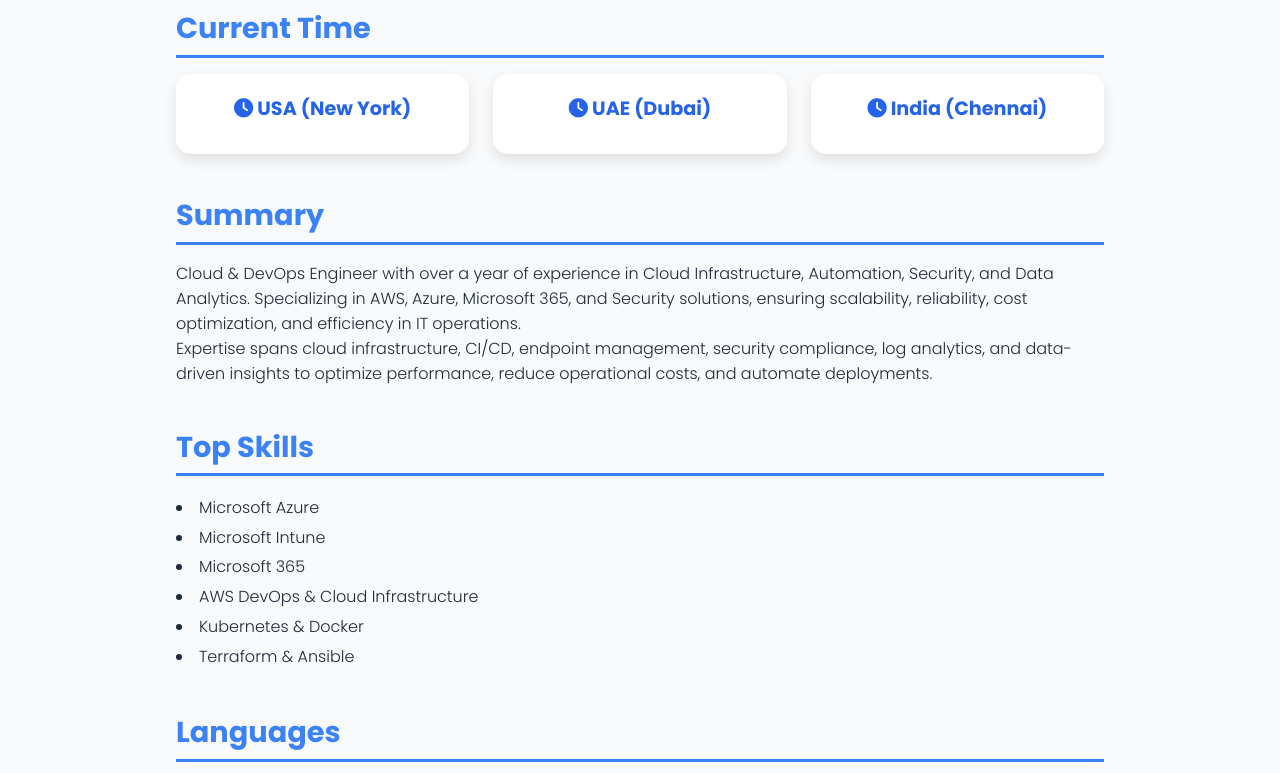
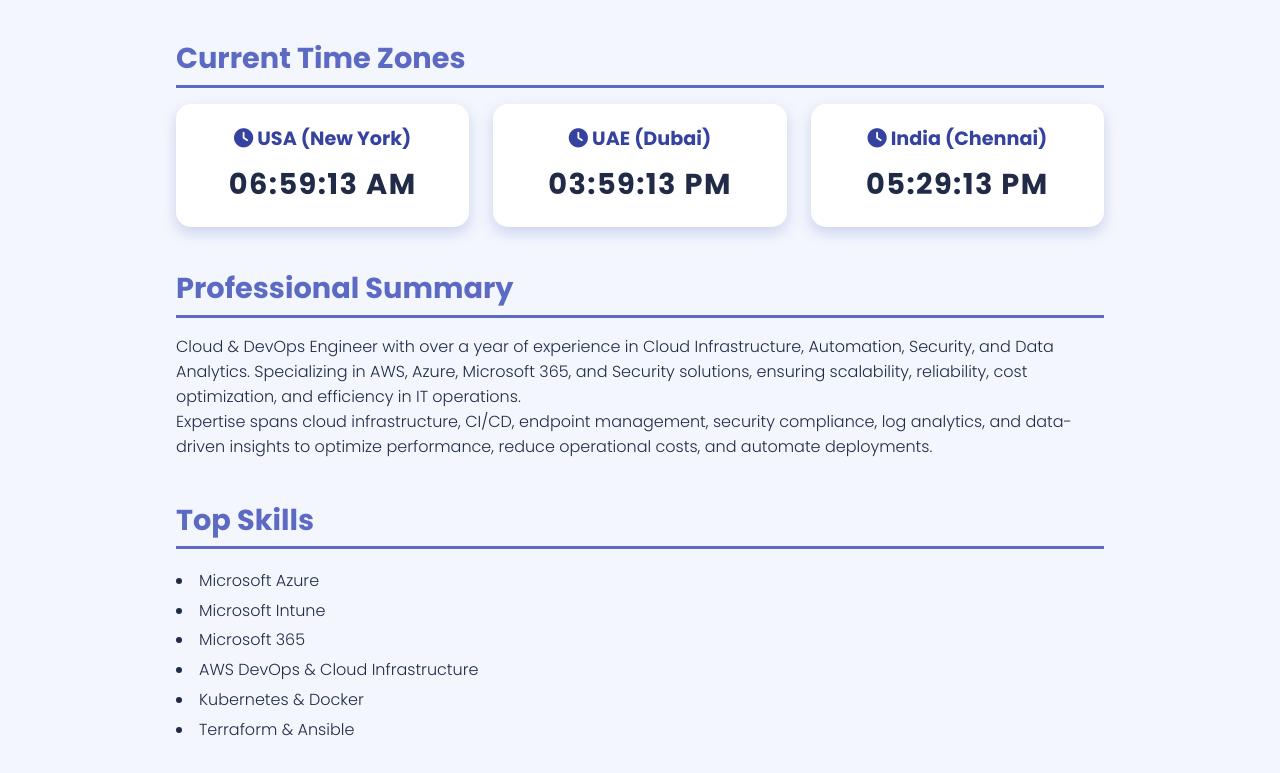
Before and after one commit to andrewsrio2001/Tech-Land, a plain HTML site: page index.html in a window 1280 px wide. Shown: the part 233-1006 px from the top of the page. Drawn offline with Linux system fonts and the light colour scheme; a small style sheet from the web is missing.

Commit message:
Update page title and content for Techeron

```diff
--- a/index.html
+++ b/index.html
@@ -3,7 +3,7 @@
 <head>
 <meta charset="UTF-8" />
 <meta name="viewport" content="width=device-width, initial-scale=1" />
-<title>Andrews M - DevOps & Multi-Cloud Engineer</title>
+<title>Techeron - Andrews M | DevOps & Multi-Cloud Engineer</title>
 
 <!-- Google Fonts -->
 <link href="https://fonts.googleapis.com/css2?family=Poppins:wght@300;500;700&display=swap" rel="stylesheet" />
@@ -12,7 +12,6 @@
 <link
   rel="stylesheet"
   href="https://cdnjs.cloudflare.com/ajax/libs/font-awesome/6.4.0/css/all.min.css"
-  integrity="sha512-papbM+xL5dqB1sK1kxypcUyUrVf5+nDjRpi4+dZ4lu1/0RbHwYHxP6Km2Bbq85UgBvlnD7fksfT54N7m+guPdw=="
   crossorigin="anonymous"
   referrerpolicy="no-referrer"
 />
@@ -40,23 +39,23 @@
 
   /* Themes */
   .light-theme {
-    --background-primary: #f9fafb;
+    --background-primary: #f3f6fd;
     --background-secondary: #ffffff;
-    --foreground-primary: #1f2937;
-    --foreground-secondary: #4b5563;
-    --accent: #3b82f6;
-    --accent-dark: #2563eb;
-    --shadow: rgba(0, 0, 0, 0.1);
+    --foreground-primary: #212b48;
+    --foreground-secondary: #4b5c8a;
+    --accent: #5c6ac4; /* Techeron blue */
+    --accent-dark: #36429f;
+    --shadow: rgba(92, 106, 196, 0.25);
     --white: #fff;
   }
   .dark-theme {
-    --background-primary: #1f2937;
-    --background-secondary: #374151;
-    --foreground-primary: #f9fafb;
-    --foreground-secondary: #d1d5db;
-    --accent: #3b82f6;
-    --accent-dark: #2563eb;
-    --shadow: rgba(0, 0, 0, 0.5);
+    --background-primary: #1b1f35;
+    --background-secondary: #2b3063;
+    --foreground-primary: #f3f6fd;
+    --foreground-secondary: #a4adcf;
+    --accent: #5c6ac4;
+    --accent-dark: #36429f;
+    --shadow: rgba(92, 106, 196, 0.6);
     --white: #fff;
   }
 
@@ -282,8 +281,8 @@
   <button id="themeToggle" aria-label="Toggle dark/light theme">Dark Mode</button>
 
   <header>
-    <h1>Andrews M</h1>
-    <p><em>DevOps & Multi-Cloud Engineer | AWS & Azure | CI/CD Pipelines | Kubernetes | Terraform | Ansible | Jenkins | GitHub Actions | Docker | Linux | Python | Microsoft Intune & Defender | Prometheus & Grafana</em></p>
+    <h1>Techeron</h1>
+    <p><em>Andrews M — DevOps & Multi-Cloud Engineer</em></p>
   </header>
 
   <section class="contact-info" aria-label="Contact information">
@@ -297,7 +296,7 @@
   <div id="greeting" aria-live="polite"></div>
 
   <section aria-label="Current Timezones">
-    <h2>Current Time</h2>
+    <h2>Current Time Zones</h2>
     <div class="clocks">
       <div class="clock" aria-label="Current time in New York, USA">
         <h3><i class="fas fa-clock"></i> USA (New York)</h3>
@@ -314,8 +313,8 @@
     </div>
   </section>
 
-  <section aria-label="Summary">
-    <h2>Summary</h2>
+  <section aria-label="Professional Summary">
+    <h2>Professional Summary</h2>
     <p>
       Cloud & DevOps Engineer with over a year of experience in Cloud Infrastructure, Automation, Security, and Data Analytics.
       Specializing in AWS, Azure, Microsoft 365, and Security solutions, ensuring scalability, reliability, cost optimization, and efficiency in IT operations.
@@ -356,14 +355,14 @@
   <section aria-label="Experience">
     <h2>Experience</h2>
     <article>
-      <h3>Information Technology Administrator — qBotica</h3>
+      <h3>Information Technology Administrator — Techeron</h3>
       <p><small>April 2025 - Present (9 months)</small></p>
-      <p>Managing IT infrastructure and providing cloud & endpoint management.</p>
+      <p>Managing IT infrastructure, Cloud & endpoint management for Techeron.</p>
     </article>
     <article>
-      <h3>Trainee Engineer — qBotica</h3>
+      <h3>Trainee Engineer — Techeron</h3>
       <p><small>October 2024 - March 2025 (6 months)</small></p>
-      <p>Gained hands-on experience in cloud operations and IT administration.</p>
+      <p>Gained hands-on experience in cloud operations and IT administration at Techeron.</p>
     </article>
     <article>
       <h3>Mentor — topmate.io</h3>
@@ -468,4 +467,23 @@
   function createDot() {
     const dot = document.createElement('div');
     dot.classList.add('dot');
-    const size = Math.random() * 14 + 6; //
+    const size = Math.random() * 14 + 6;
+    dot.style.width = `${size}px`;
+    dot.style.height = `${size}px`;
+    dot.style.left = `${Math.random() * 100}vw`;
+    dot.style.animationDuration = `${5 + Math.random() * 10}s`;
+    dot.style.animationDelay = `${Math.random() * 10}s`;
+    floatingDotsContainer.appendChild(dot);
+
+    setTimeout(() => {
+      dot.remove();
+    }, 16000); // remove after animation
+  }
+
+  // Add multiple dots every second
+  setInterval(() => {
+    createDot();
+  }, 1200);
+</script>
+</body>
+</html>
```
